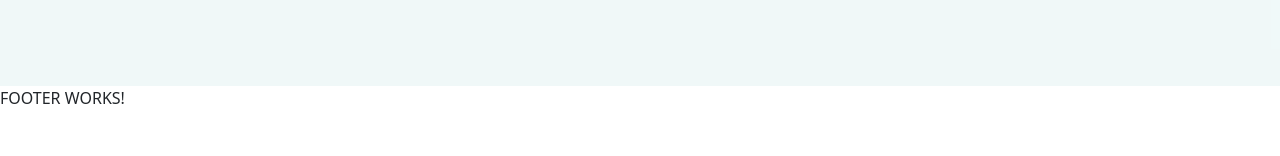
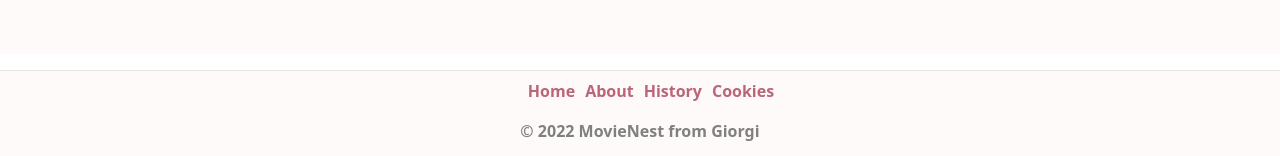
Before and after one commit to giorgigutsaevi/redux-movie-social-app, a React (Create React App) app in the folder client/: page /accounts/login in a window 1280 px wide. Shown: the part 714-870 px from the top of the page. Before the commit the page ends 840 px from the top, so only its background shows below. Built offline with nearby package versions, Linux system fonts and the light colour scheme; no server answers.

Commit message:
refactoring app navbar

```diff
--- a/client/src/components/footer/Footer.css
+++ b/client/src/components/footer/Footer.css
@@ -0,0 +1,31 @@
+@import url('https://fonts.googleapis.com/css2?family=Oswald:wght@500&display=swap');
+@import url('https://fonts.googleapis.com/css2?family=Poppins&display=swap');
+
+.footer{
+	display: flex;
+	flex-direction: column;
+	align-items: center;
+	background-color: #fffafa;
+	border-top: 1px solid rgb(233, 230, 230);
+}
+
+/* .footer-links{
+	border: 2px solid red;
+} */
+
+.footer-links a{
+	text-decoration: none;
+	margin-right: 10px;
+	color: #b25068e1;
+	font-weight: bold;
+}
+
+.footer-links a:hover{
+	text-decoration: none;
+	margin-right: 10px;
+}
+
+.footer-copyright-text{
+	font-weight: bold;
+	color: gray;
+}
--- a/client/src/components/footer/Footer.js
+++ b/client/src/components/footer/Footer.js
@@ -1,10 +1,19 @@
 import React from 'react'
+import { Link } from 'react-router-dom'
 import "./Footer.css"
 
 const Footer = () => {
 	return (
-		<div>
-			<p>FOOTER WORKS!</p>
+		<div className='footer mt-3'>
+			<ul className='footer-links mt-2'>
+				<Link to='/'>Home</Link>
+				<Link to='#'>About</Link>
+				<Link to='#'>History</Link>
+				<Link to='#'>Cookies</Link>
+			</ul>
+			<div>
+					<p className='footer-copyright-text'>© 2022 MovieNest from Giorgi</p>
+			</div>
 		</div>
 	)
 }
--- a/client/src/components/navbar/Navbar.css
+++ b/client/src/components/navbar/Navbar.css
@@ -1,3 +1,4 @@
+
 
 .nav-link-btn{
 	border: none;
--- a/client/src/components/navbar/Navbar.js
+++ b/client/src/components/navbar/Navbar.js
@@ -1,17 +1,14 @@
-import React, { useEffect } from 'react'
+import React from 'react'
 import { connect } from 'react-redux'
 import { Link, useNavigate } from 'react-router-dom'
 import { NavLink } from 'react-router-dom'
 import "./Navbar.css"
-import { AiOutlineUser, AiOutlineLogout, AiOutlineUserAdd } from "react-icons/ai";
+import { AiOutlineUser, AiOutlineLogout, AiOutlineUserAdd, AiOutlineMenu } from "react-icons/ai";
 import { logoutRequest } from '../../store/user/actions'
 
 const Navbar = (props) => {
+
 	const navigate = useNavigate();
-
-	useEffect(() => {
-
-	})
 
 	const handleLogout = async () => {
 		props.dispatch(logoutRequest())
@@ -19,13 +16,13 @@ const Navbar = (props) => {
 	}
 
 	return (
-		<nav className="navbar navbar-expand-lg bg-light">
-			<div className="container-fluid">
+		<nav className="navbar navbar-expand-lg bg-light movinest-navbar">
+			<div className="container-fluid movienest-container">
 				<NavLink className="navbar-brand" to="/">
 					MovieNest
 				</NavLink>
 				<button
-					className="navbar-toggler"
+					className="navbar-toggler toggler-button"
 					type="button"
 					data-bs-toggle="collapse"
 					data-bs-target="#navbarSupportedContent"
@@ -33,10 +30,10 @@ const Navbar = (props) => {
 					aria-expanded="false"
 					aria-label="Toggle navigation"
 				>
-					<span className="navbar-toggler-icon" />
+					<span className="navbar-toggler-icon"><AiOutlineMenu/></span>
 				</button>
-				<div className="collapse navbar-collapse" id="navbarSupportedContent">
-					{props?.user && <ul className="navbar-nav me-auto mb-2 mb-lg-0">
+				<div className="collapse navbar-collapse movienest-collapse-menu" id="navbarSupportedContent">
+					{props?.user && <ul className="navbar-nav me-auto mb-2 mb-lg-0 movienest-ul" >
 						<li className="nav-item">
 							<NavLink className="nav-link active" aria-current="page" to="/candystore">
 								Snack List
@@ -66,8 +63,8 @@ const Navbar = (props) => {
 						</button>
 					</form>
 
-					<ul className="navbar-nav mb-5 mb-lg-1 mx-auto">
-						{props?.user && <li className="nav-item dropdown">
+					<ul className="navbar-nav mb-5 mb-lg-1">
+						{props?.user && <li className="nav-item dropdown account-dropdown">
 							<Link
 								className="nav-link dropdown-toggle dropdown-link"
 								to="#"
--- a/client/src/index.css
+++ b/client/src/index.css
@@ -5,6 +5,7 @@ body {
     sans-serif;
   -webkit-font-smoothing: antialiased;
   -moz-osx-font-smoothing: grayscale;
+  background-color: #fffafa;
 }
 
 code {
--- a/client/src/pages/dashboard/Dashboard.css
+++ b/client/src/pages/dashboard/Dashboard.css
@@ -0,0 +1,3 @@
+.dashboard {
+	/* background-color: red; */
+}
--- a/client/src/pages/dashboard/Dashboard.js
+++ b/client/src/pages/dashboard/Dashboard.js
@@ -2,7 +2,7 @@ import React, { useEffect } from 'react'
 import { connect } from 'react-redux'
 import { fetchRequest } from '../../store/movies/actions'
 import MovieCard from '../../components/movieCard/MovieCard'
-
+import "./Dashboard.css"
 
 const Dashboard = (props) => {
 
@@ -39,16 +39,13 @@ const Dashboard = (props) => {
 	})
 
 	return (
-		<div className='container'>
+		<div className='container-fluid dashboard'>
 			<div className='row'>
 				{movies}
 			</div>
 		</div>
 	)
 }
-
-
-
 
 const mapStateToProps = (state) => {
 	// console.log(state.movies.movieList)
--- a/client/src/pages/login/Login.css
+++ b/client/src/pages/login/Login.css
@@ -2,11 +2,11 @@
 @import url('https://fonts.googleapis.com/css2?family=Oswald:wght@500&display=swap');
 
 .login-form-container{
-	min-height: 100vh;
+	min-height: 96vh;
 	display: flex;
 	justify-content: center;
 	align-items: center;
-	background-color: #eaf6f6b8;
+	background-color: #fffafa;
 }
 
 .login-form{
--- a/client/src/pages/signup/Signup.css
+++ b/client/src/pages/signup/Signup.css
@@ -2,11 +2,11 @@
 @import url('https://fonts.googleapis.com/css2?family=Oswald:wght@500&display=swap');
 
 .signup-form-container {
-	min-height: 100vh;
+	min-height: 96vh;
 	display: flex;
 	justify-content: center;
 	align-items: center;
-	background-color: #eaf6f6b8;
+	background-color: #fffafa;
 }
 
 .signup-form {
```
